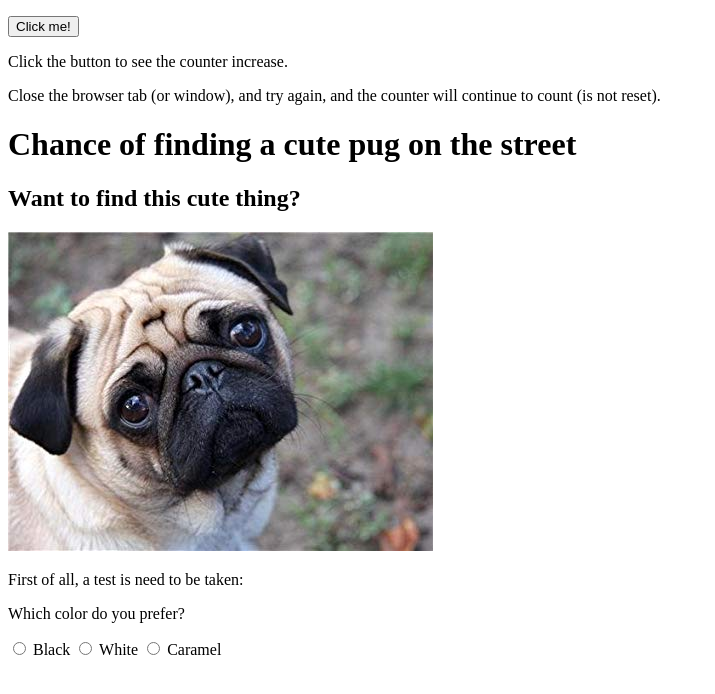
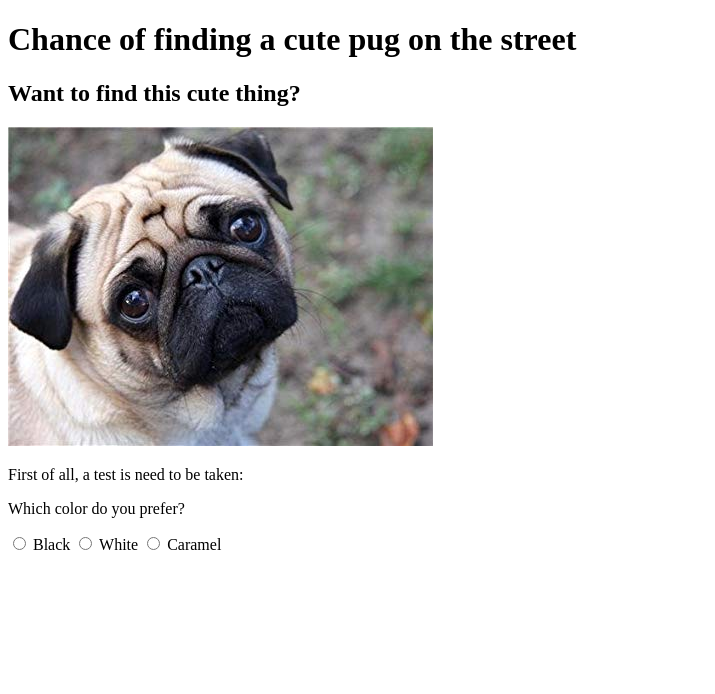
Before and after one commit to NuriaOlivares/NuriaOlivares.github.io, a plain HTML site: page index.html in a window 1280 px wide. Shown: the whole page, without its empty margins (0-715 px from the left). Drawn offline with Linux system fonts and the light colour scheme.

Commit message:
Update index.html

```diff
--- a/index.html
+++ b/index.html
@@ -6,26 +6,9 @@ Goals of the page:	- Make an animation, links and different stuff (12/04/19)
   <head>
     <meta charset="utf-8">
     <title>My test page</title>
-	  <script>
-		function clickCounter() {
- 		 if (typeof(Storage) !== "undefined") {
-   		 if (localStorage.clickcount) {
-    		  localStorage.clickcount = Number(localStorage.clickcount)+1;
-    		} else {
-    		  localStorage.clickcount = 1;
-    		}
-    		document.getElementById("result").innerHTML = "You have clicked the button " + localStorage.clickcount + " time(s).";
- 		 } else {
-  		  document.getElementById("result").innerHTML = "Sorry, your browser does not support web storage...";
-		  }
-		}
-	</script>
+
   </head>
   <body>
-	  <p><button onclick="clickCounter()" type="button">Click me!</button></p>
-		<div id="result"></div>
-		<p>Click the button to see the counter increase.</p>
-		<p>Close the browser tab (or window), and try again, and the counter will continue to count (is not reset).</p>
    	<h1>Chance of finding a cute pug on the street</h1>
 	<h2>Want to find this cute thing?</h2>
 	  <img src="images/my-image.jpg" alt="My test image">
```
